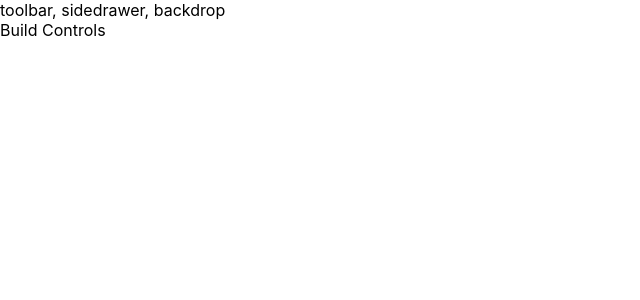
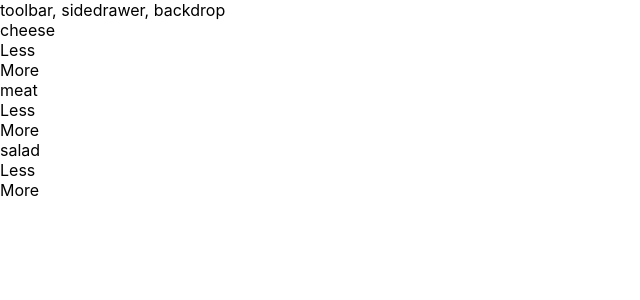
Before and after one commit to ntpdung/reactjs-burger-app, a React app in the folder reactjs-burger-app/: page / in a window 1280 px wide. Shown: the top 300 px of the page, without its empty margins (0-640 px from the left). Built offline with nearby package versions, Linux system fonts and the light colour scheme.

Commit message:
builder control

```diff
--- /dev/null
+++ b/reactjs-burger-app/src/components/Burger/BuildControls/BuildControl/BuildControl.css
@@ -0,0 +1,3 @@
+.buildControl {
+    display: flex;
+}
--- /dev/null
+++ b/reactjs-burger-app/src/components/Burger/BuildControls/BuildControl/BuildControl.js
@@ -0,0 +1,14 @@
+import React from 'react';
+import buildControlStyle from './BuildControl.css';
+
+const buildControl = (props) => {
+    return (
+        <div className={buildControlStyle.buildControl}>
+            <label>{props.label}</label>
+            <div>Less</div>
+            <div>More</div>
+        </div>
+    );
+};
+
+export default buildControl;
--- /dev/null
+++ b/reactjs-burger-app/src/components/Burger/BuildControls/BuildControls.js
@@ -0,0 +1,13 @@
+import React from 'react';
+import BuildControl from './BuildControl/BuildControl';
+import { prependOnceListener } from 'cluster';
+
+const buildControls = (props) => {
+    return (
+        <div>
+            <BuildControl label={props.label} />
+        </div>
+    );
+};
+
+export default buildControls;
--- a/reactjs-burger-app/src/components/Burger/Burger.css
+++ b/reactjs-burger-app/src/components/Burger/Burger.css
@@ -4,3 +4,8 @@
     float: left;
     padding: 10px 20px;
 }
+
+.emptyNote {
+    text-align: center;
+    font-weight: bold;
+}
--- a/reactjs-burger-app/src/components/Burger/Burger.js
+++ b/reactjs-burger-app/src/components/Burger/Burger.js
@@ -3,12 +3,19 @@ import burgerStyle from "./Burger.css";
 import BurgerIngredient from './BurgerIngredient/BurgerIngredient'
 
 const burger = (props) => {
-    var tranformedIngredients = Object.keys(props.ingredients)
+    let tranformedIngredients = Object.keys(props.ingredients)
         .map((igKey) => {
             return [...Array(props.ingredients[igKey])].map((_, i) => {
                 return <BurgerIngredient key={igKey + i} type={igKey} />
             });
-        });
+        })
+        .reduce((arr, el) => {
+            return arr.concat(el);
+        }, []);
+
+    if (tranformedIngredients <= 0 ) {
+        tranformedIngredients = <p className={burgerStyle.emptyNote}>Please start adding some ingredients</p>
+    }
 
     return (
         <div className={burgerStyle.burger}>
--- a/reactjs-burger-app/src/containers/BurgerBuilder/BurgerBuilder.js
+++ b/reactjs-burger-app/src/containers/BurgerBuilder/BurgerBuilder.js
@@ -2,21 +2,27 @@ import React, { Component } from 'react';
 import Aux from '../../hoc/aux';
 import Burger from '../../components/Burger/Burger';
 import burgerStyle from "../../components/Burger/Burger.css";
+import BuildControls from '../../components/Burger/BuildControls/BuildControls';
+import buildControls from '../../components/Burger/BuildControls/BuildControls';
 
 class BurgerBuilder extends Component {
     state = {
         ingredients: {
-            cheese: 1,
-            meat: 2,
-            salad: 2
+            cheese: 0,
+            meat: 0,
+            salad: 3
         }
     };
 
     render () {
+        let buildControls = Object.keys(this.state.ingredients).map((ingredient) => {
+            return <BuildControls label={ingredient} />
+        });
+
         return (
             <Aux>
                 <Burger ingredients={this.state.ingredients}/>
-                <div>Build Controls</div>
+                { buildControls }
             </Aux>
         );
     };
```
Also changed, not shown: reactjs-burger-app/src/components/Burger/BuildControls/BuildControls.css (added).
